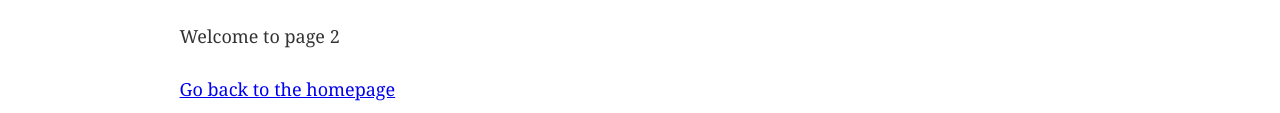
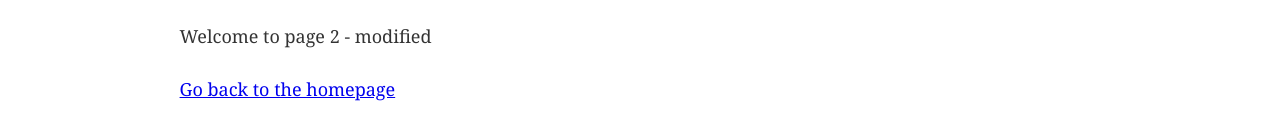
Before and after one commit to dav3green/gatsby-static-web-app, a Gatsby site: page /page-2 in a window 1280 px wide. Shown: the part 170-283 px from the top of the page. Built offline with nearby package versions, Linux system fonts and the light colour scheme; Gatsby itself is replaced by a stand-in of ours.

Commit message:
Modified content

```diff
--- a/src/pages/page-2.js
+++ b/src/pages/page-2.js
@@ -8,7 +8,7 @@ const SecondPage = () => (
   <Layout>
     <Seo title="Page two" />
     <h1>Hi from the second page</h1>
-    <p>Welcome to page 2</p>
+    <p>Welcome to page 2 - modified</p>
     <Link to="/">Go back to the homepage</Link>
   </Layout>
 )
```
